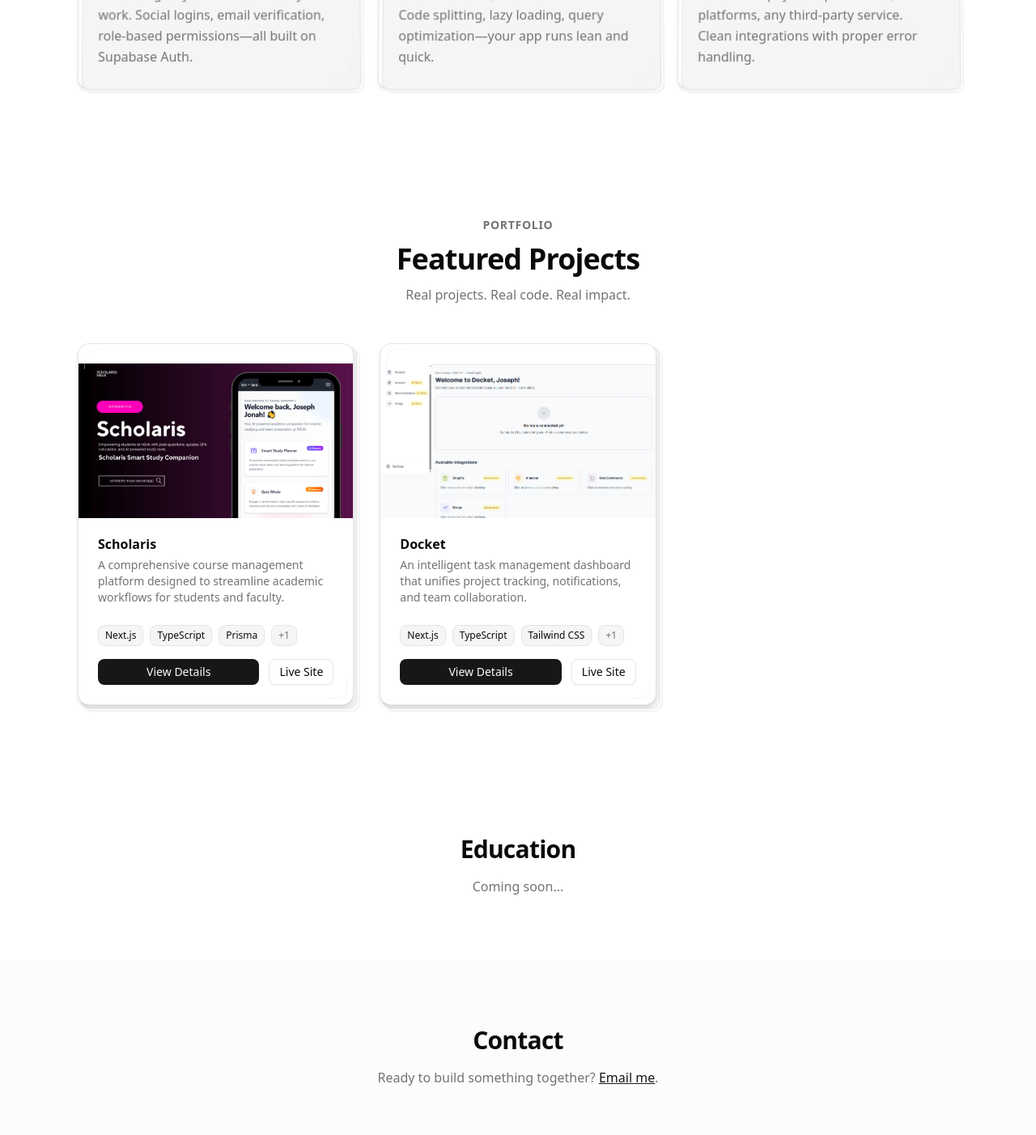
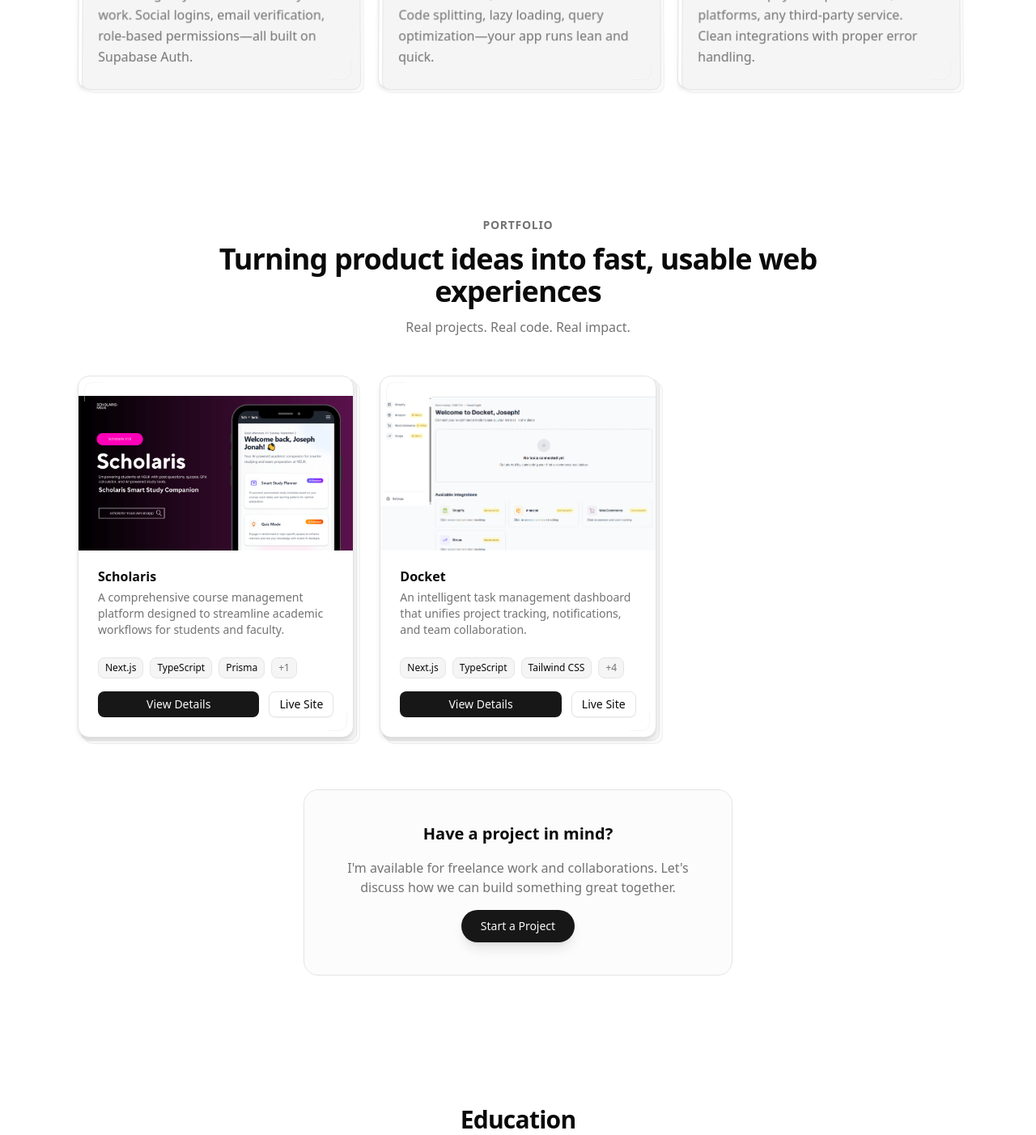
Before and after one commit to JOSEPH-Inalegwu/joseph-portfolio, a Next.js app: page / in a window 1280 px wide. Shown: the part 1511-2913 px from the top of the page at 81% size. Built offline with nearby package versions, Linux system fonts and the light colour scheme.

Commit message:
feat: add a whatsapp cta to the project section

```diff
--- a/components/sections/projects.tsx
+++ b/components/sections/projects.tsx
@@ -17,8 +17,8 @@ export function Projects() {
                     <p className="text-sm font-semibold tracking-wider text-muted-foreground">
                         PORTFOLIO
                     </p>
-                    <h2 className="text-3xl font-bold tracking-tight sm:text-4xl text-foreground">
-                        Featured Projects
+                    <h2 className="text-3xl font-bold tracking-tight sm:text-4xl text-foreground max-w-3xl mx-auto">
+                        Turning product ideas into fast, usable web experiences
                     </h2>
                     <p className="text-muted-foreground max-w-2xl mx-auto">
                         Real projects. Real code. Real impact.
@@ -84,6 +84,27 @@ export function Projects() {
                         </article>
                     ))}
                 </div>
+
+                {/* CTA Section */}
+                <div className="mt-16 text-center">
+                    <div className="inline-flex flex-col items-center gap-4 rounded-2xl border border-border bg-muted/30 p-8 sm:p-10">
+                        <h3 className="text-xl font-semibold text-foreground">
+                            Have a project in mind?
+                        </h3>
+                        <p className="max-w-md text-muted-foreground">
+                            I'm available for freelance work and collaborations. Let's discuss how we can build something great together.
+                        </p>
+                        <Button asChild size="lg" className="rounded-full shadow-lg transition-transform hover:scale-105">
+                            <a
+                                href="https://wa.me/2347042482419?text=Hi%20Joseph!%20I%20saw%20your%20portfolio%20and%20I'd%20like%20to%20discuss%20a%20project."
+                                target="_blank"
+                                rel="noopener noreferrer"
+                            >
+                                Start a Project
+                            </a>
+                        </Button>
+                    </div>
+                </div>
             </div>
         </section>
     )
--- a/content/projects.ts
+++ b/content/projects.ts
@@ -33,7 +33,7 @@ export const projects: Project[] = [
         demoVideo: {
             src: "/projects/scholaris/Scholaris demo.mp4",
             poster: "/projects/scholaris/scholaris thumbnail.png",
-            duration: "2:15",
+            duration: "1:25",
         },
         howIBuilt: [
             "Architected a scalable schema using Prisma and PostgreSQL to handle complex relationships between students, courses, and grades.",
@@ -53,8 +53,8 @@ export const projects: Project[] = [
         slug: "docket",
         title: "Docket",
         summary: "An intelligent task management dashboard that unifies project tracking, notifications, and team collaboration.",
-        role: "Frontend Engineer",
-        stack: ["Next.js", "TypeScript", "Tailwind CSS", "Redux"],
+        role: "Full-Stack Developer",
+        stack: ["Next.js", "TypeScript", "Tailwind CSS", "Redux", "Prisma", "PostgreSQL", "Supabase"],
         liveUrl: "#",
         coverImage: "/projects/docket/dashboard.png",
         galleryImages: [
@@ -66,7 +66,7 @@ export const projects: Project[] = [
         demoVideo: {
             src: "/projects/docket/Docket Demo.mp4",
             poster: "/projects/docket/dashboard.png",
-            duration: "1:45",
+            duration: "1:24",
         },
         howIBuilt: [
             "Developed a highly interactive dashboard using Redux for global state management of tasks and notifications.",
```
